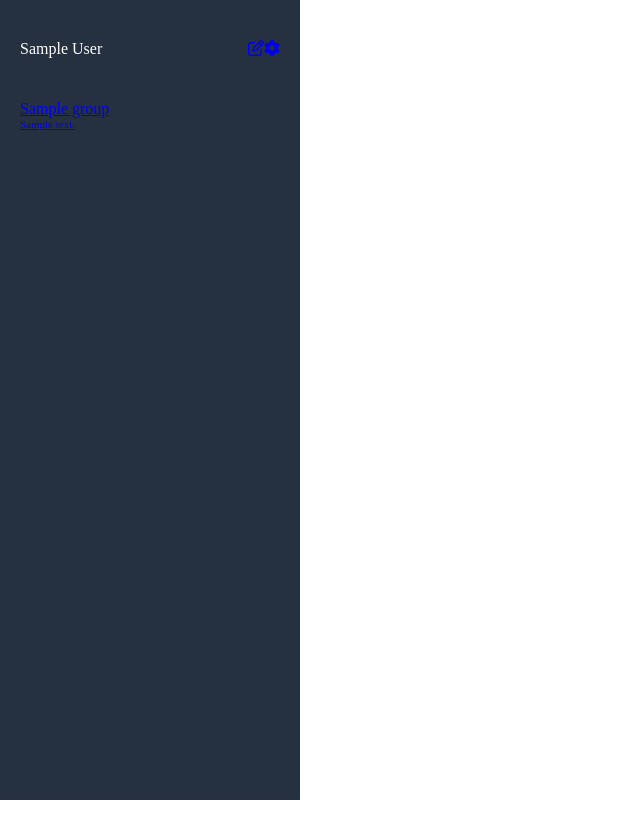
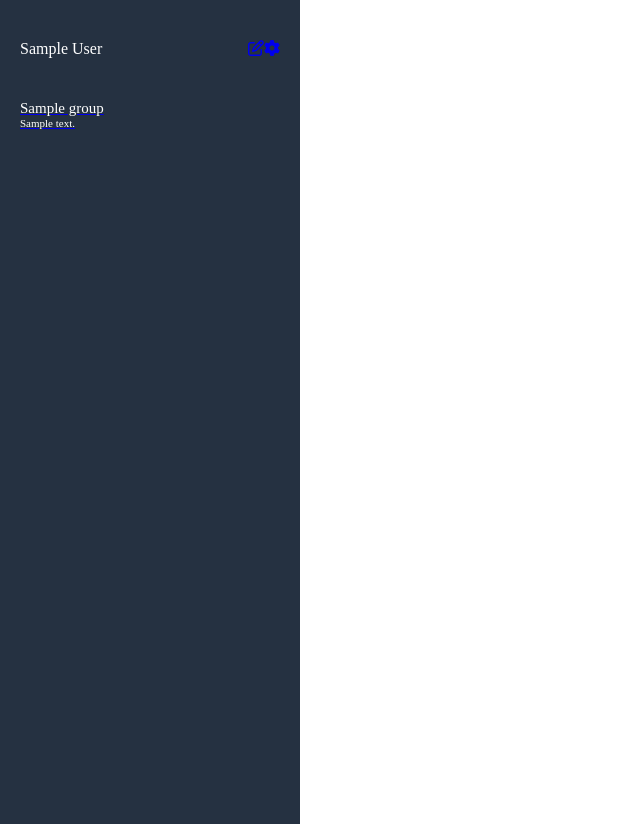
Before and after one commit to Mr-Git37/chat-space, a Rails app: page / in a window 1280 px wide. Shown: the whole page, without its empty margins (0-640 px from the left). Before the commit the page ends 800 px from the top, so only its background shows below. Run offline with Rails 7, Linux system fonts and the light colour scheme; a user stored in the database is signed in; tables that the repository leaves empty hold one stand-in row (values such as "Sample post"); style sheets or scripts are compiled from the project's sources; some libraries are stand-ins or nearby versions.

Commit message:
Update _side_bar.scss

```diff
--- a/app/assets/stylesheets/modules/_side_bar.scss
+++ b/app/assets/stylesheets/modules/_side_bar.scss
@@ -1,6 +1,7 @@
 .side-bar{
     background-color: #253141;
     width: 300px;
+    height: 824px;
     &__header{
         height: 100px;
         padding: 0 20px;
@@ -9,18 +10,22 @@
     }
     &__group{
         height:calc(100vh - 100px);
-    &__list{
+    }
+
+    .side-bar__group__list{
         height: 65px;
         padding: 0 20px;
+    }
+    .side-bar__group__name{
+        font-size: 15px;
         color: #ffffff;
-    &__group__name{
-        font-size: 15px;
     }
     .side-bar__group__message{
         font-size: 11px;
+        color: #ffffff;
     }
-}
-}
+
+
 }
 
 .sidebar__header__top-items{
@@ -38,7 +43,7 @@
         display: flex;
         justify-content: flex-end;
         a {
-            text-decoration: none;
+        text-decoration: none;
         }
         .Contents__btn--edit{
             color: #ffffff;
```
